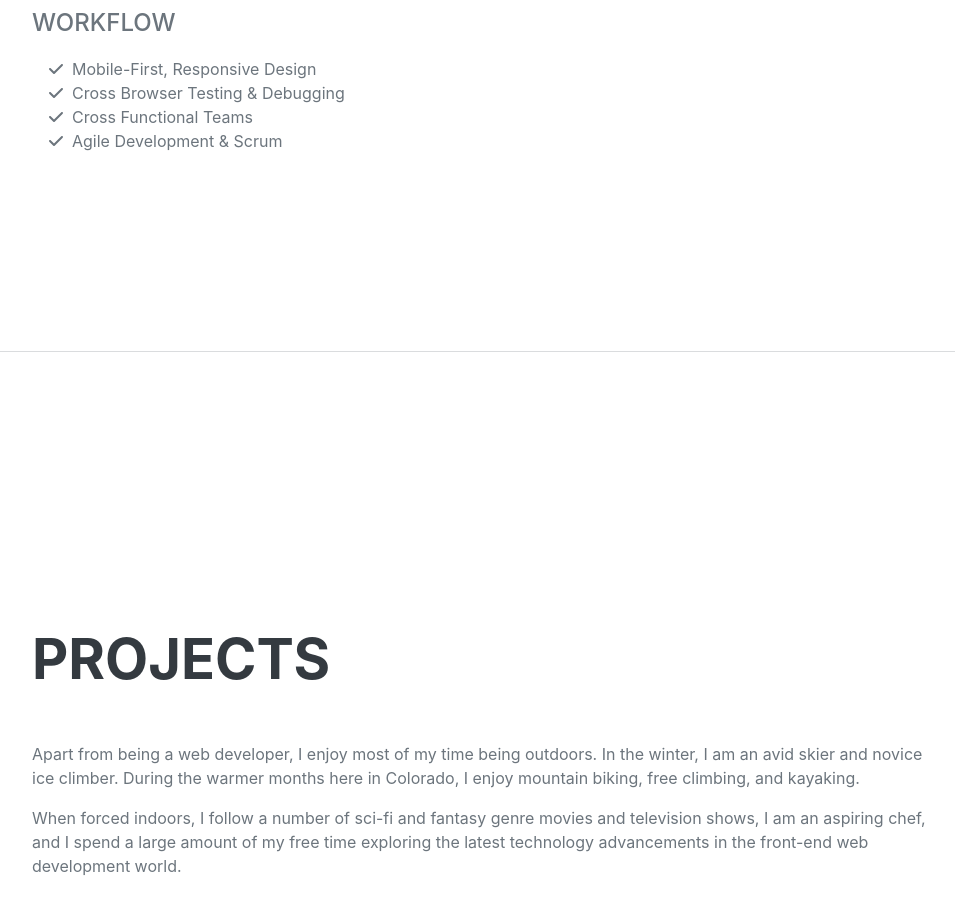
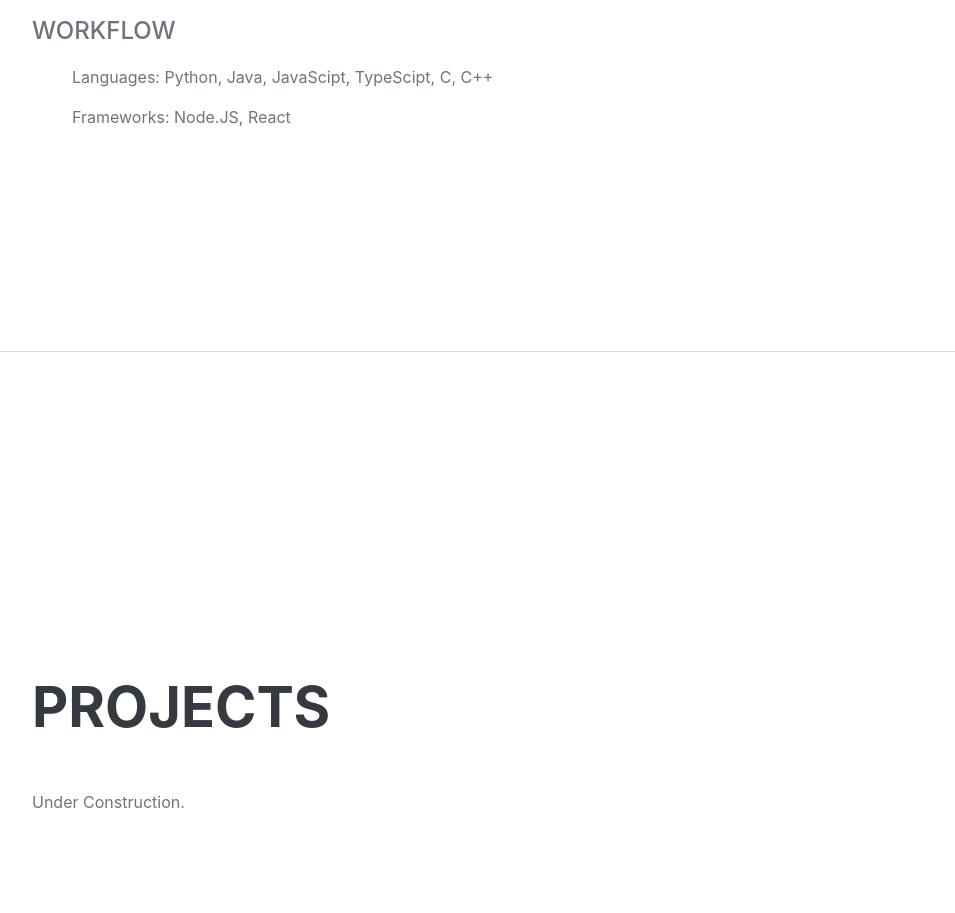
Before and after one commit to TrentVarnes/myarnes.com, a plain HTML site: page index.html in a window 1280 px wide. Shown: the part 2852-3765 px from the top of the page, without its empty margins (288-1243 px from the left). Drawn offline with nearby package versions, Linux system fonts and the light colour scheme; a script that the page names is missing; a web font is replaced by a local one.

Commit message:
Update index.html

```diff
--- a/index.html
+++ b/index.html
@@ -112,22 +112,8 @@
                     </ul>
                     <div class="subheading mb-3">Workflow</div>
                     <ul class="fa-ul mb-0">
-                        <li>
-                            <span class="fa-li"><i class="fas fa-check"></i></span>
-                            Mobile-First, Responsive Design
-                        </li>
-                        <li>
-                            <span class="fa-li"><i class="fas fa-check"></i></span>
-                            Cross Browser Testing & Debugging
-                        </li>
-                        <li>
-                            <span class="fa-li"><i class="fas fa-check"></i></span>
-                            Cross Functional Teams
-                        </li>
-                        <li>
-                            <span class="fa-li"><i class="fas fa-check"></i></span>
-                            Agile Development & Scrum
-                        </li>
+                        <p>Languages: Python, Java, JavaScipt, TypeScipt, C, C++ </p>
+                        <p>Frameworks: Node.JS, React</p>
                     </ul>
                 </div>
             </section>
@@ -136,8 +122,8 @@
             <section class="resume-section" id="projects">
                 <div class="resume-section-content">
                     <h2 class="mb-5">Projects</h2>
-                    <p>Apart from being a web developer, I enjoy most of my time being outdoors. In the winter, I am an avid skier and novice ice climber. During the warmer months here in Colorado, I enjoy mountain biking, free climbing, and kayaking.</p>
-                    <p class="mb-0">When forced indoors, I follow a number of sci-fi and fantasy genre movies and television shows, I am an aspiring chef, and I spend a large amount of my free time exploring the latest technology advancements in the front-end web development world.</p>
+                    <p>Under Construction.</p>
+                    <p class="mb-0"></p>
                 </div>
             </section>
             <hr class="m-0" />
```
